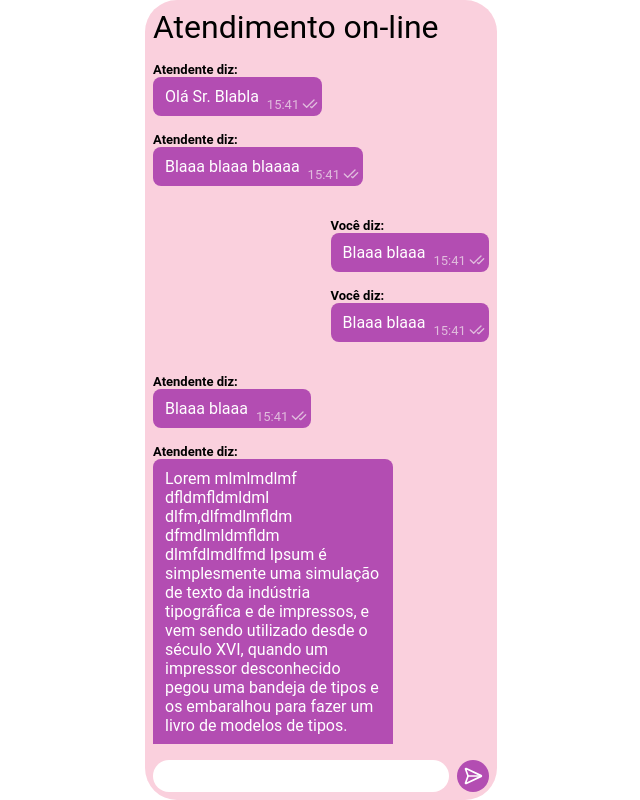
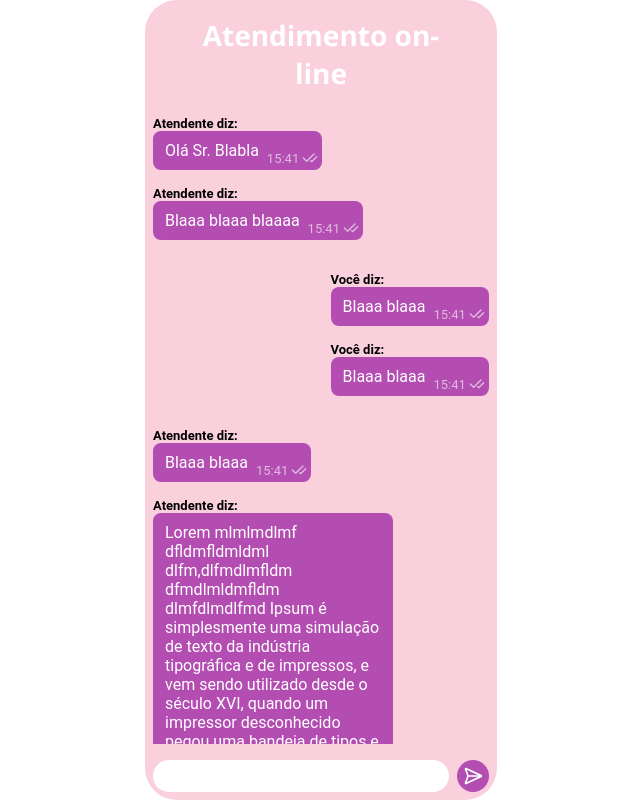
Before and after one commit to laiscasagrande/frontend-evaluation-activity, a website: page index.html in a window 1280 px wide. Shown: the whole page, without its empty margins (319-959 px from the left). Drawn offline with nearby package versions, Linux system fonts and the light colour scheme.

Commit message:
:lipstick: feat: estilização título

```diff
--- a/chat.css
+++ b/chat.css
@@ -28,6 +28,16 @@ ol, ul {
 img {
   max-width: 100%;
   height: auto;
+}
+
+h1{
+  font-family: 'Segoe UI', Tahoma, Geneva, Verdana, sans-serif;
+  font-size: 1.75rem;
+  font-weight: bold;
+  color: white;
+  padding: 0.5rem 1.57rem;
+  border-radius: 0.94rem;
+  text-align: center;
 }
 
 #chat-screen {
@@ -66,6 +76,10 @@ img {
   font-size: medium;
   padding: 6px 8px;
   text-align: start;
+  word-wrap: break-word;
+  word-break: break-word;
+  overflow-wrap: break-word;
+  white-space: normal;
 }
 
 .msg-chat {
```
